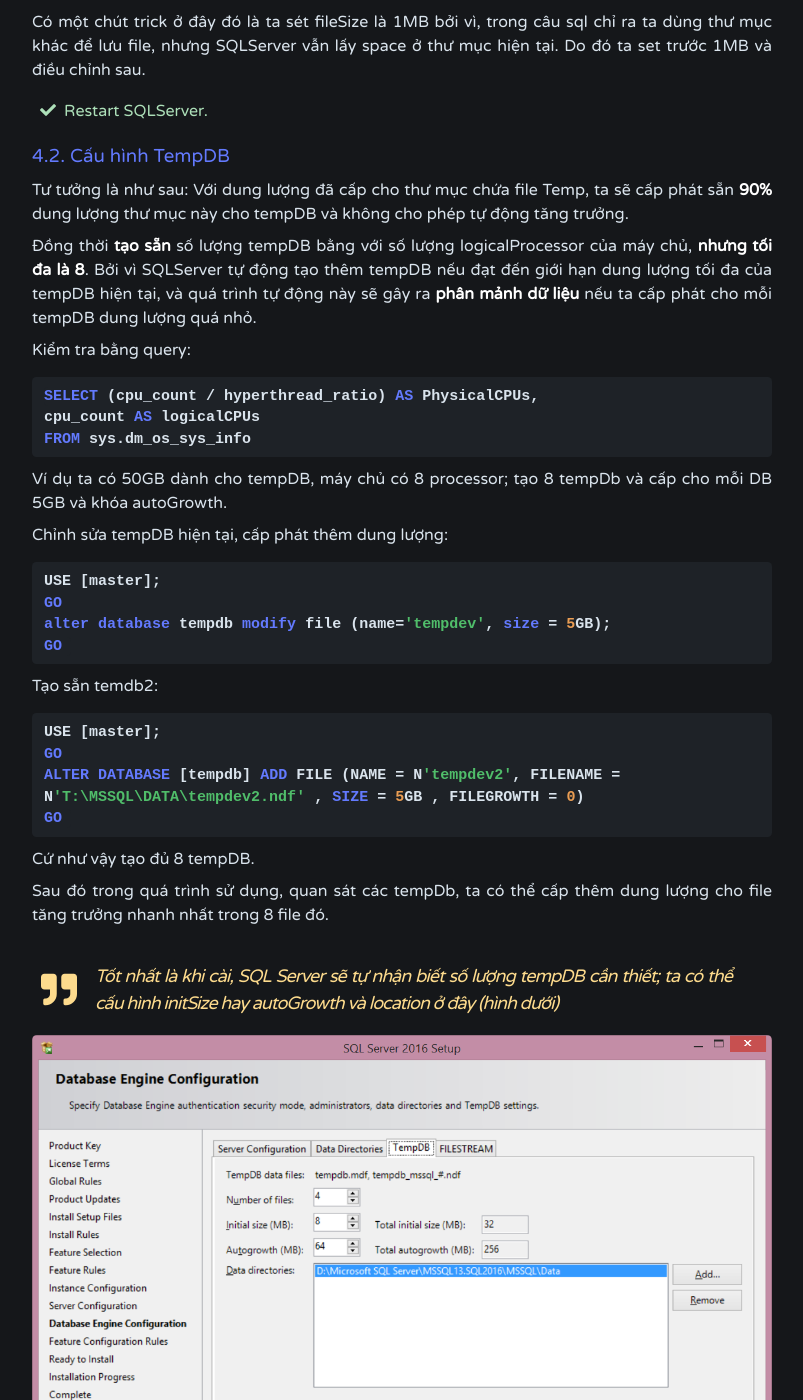
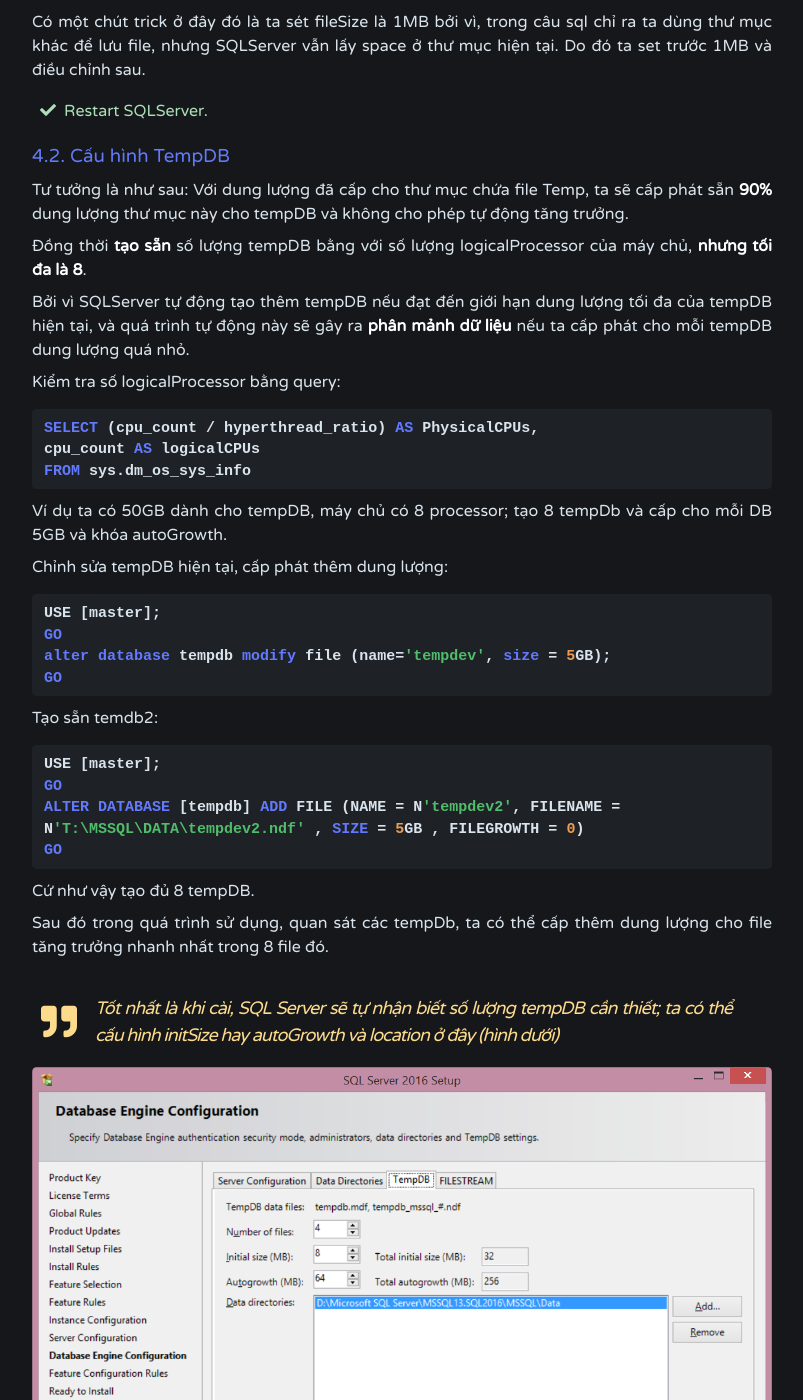
Before and after one commit to chenhuang511/chenhuang511.github.io, a Jekyll site: the page built from _posts/2021-03-8-sqlperf-1-config-checklist-2.md, in a window 1280 px wide and 1400 px high, scrolled down 1925 px. Shown: the whole window, without its empty margins (238-1041 px from the left). Built offline with Jekyll 4.4.1, drawn with Linux system fonts in a browser that asks for light colours; comment, search, counter and statistics services are not loaded; some of the changed text lies outside the part shown.

Commit message:
a bit update

````diff
--- a/_posts/2021-03-8-sqlperf-1-config-checklist-2.md
+++ b/_posts/2021-03-8-sqlperf-1-config-checklist-2.md
@@ -74,9 +74,11 @@ Có một chút trick ở đây đó là ta sét fileSize là 1MB bởi vì, tro
 
 Tư tưởng là như sau: Với dung lượng đã cấp cho thư mục chứa file Temp, ta sẽ cấp phát sẵn **90%** dung lượng thư mục này cho tempDB và không cho phép tự động tăng trưởng.
 
-Đồng thời **tạo sẵn** số lượng tempDB bằng với số lượng logicalProcessor của máy chủ, **nhưng tối đa là 8**. Bởi vì SQLServer tự động tạo thêm tempDB nếu đạt đến giới hạn dung lượng tối đa của tempDB hiện tại, và quá trình tự động này sẽ gây ra **phân mảnh dữ liệu** nếu ta cấp phát cho mỗi tempDB dung lượng quá nhỏ.
+Đồng thời **tạo sẵn** số lượng tempDB bằng với số lượng logicalProcessor của máy chủ, **nhưng tối đa là 8**.
 
-Kiểm tra bằng query:
+Bởi vì SQLServer tự động tạo thêm tempDB nếu đạt đến giới hạn dung lượng tối đa của tempDB hiện tại, và quá trình tự động này sẽ gây ra **phân mảnh dữ liệu** nếu ta cấp phát cho mỗi tempDB dung lượng quá nhỏ.
+
+Kiểm tra số logicalProcessor bằng query:
 
 ```sql
 SELECT (cpu_count / hyperthread_ratio) AS PhysicalCPUs,
@@ -112,6 +114,8 @@ Sau đó trong quá trình sử dụng, quan sát các tempDb, ta có thể cấ
 > Tốt nhất là khi cài, SQL Server sẽ tự nhận biết số lượng tempDB cần thiết; ta có thể cấu hình initSize hay autoGrowth và location ở đây (hình dưới)
 
 ![image](/assets/images/sqlperf-1-config-6.png)
+
+* Trước SQLServer 2017, dung lượng tối đa mỗi tempdb được cấp là 1GB :)) Còn từ v2017, con số này là 256GB.
 
 ## 5. Cấu hình tính toán song song (Parallelism)
 
````
